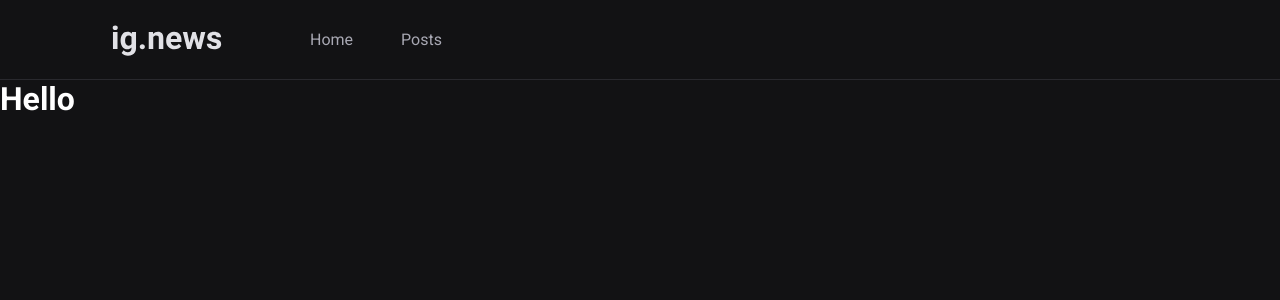
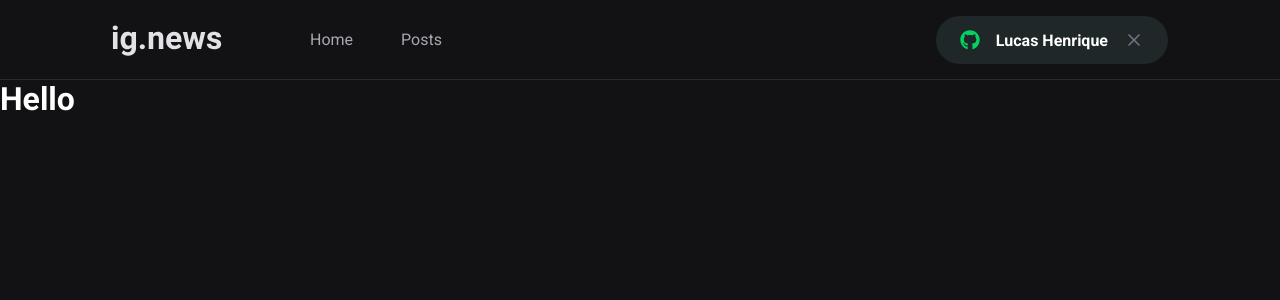
Before and after one commit to LucasHenrique98/ig-news-project, a Next.js app: page / in a window 1280 px wide. Shown: the top 300 px of the page. Built offline with nearby package versions, Linux system fonts and the light colour scheme.

Commit message:
Create the Sign in button to the Header component

```diff
--- a/package.json
+++ b/package.json
@@ -11,6 +11,7 @@
     "next": "10.1.3",
     "react": "17.0.2",
     "react-dom": "17.0.2",
+    "react-icons": "^4.2.0",
     "sass": "^1.32.8"
   },
   "devDependencies": {
--- a/src/components/Header/Header.tsx
+++ b/src/components/Header/Header.tsx
@@ -1,4 +1,5 @@
 import React from 'react';
+import SignInButton from './SignInButton/SignInButton';
 import styles from './style.module.scss';
 
 export function Header() {
@@ -12,6 +13,7 @@ export function Header() {
           </a>
           <a href="">Posts</a>
         </nav>
+        <SignInButton />
       </div>
     </header>
   );
--- /dev/null
+++ b/src/components/Header/SignInButton/SignInButton.tsx
@@ -0,0 +1,21 @@
+import React from 'react';
+import { FaGithub } from 'react-icons/fa';
+import { FiX } from 'react-icons/fi';
+import styles from './style.module.scss';
+
+export default function SignInButton() {
+  const isUserLoggedIn = true;
+
+  return isUserLoggedIn ? (
+    <button type="button" className={styles.signInButton}>
+      <FaGithub color="#04d361" />
+      Lucas Henrique
+      <FiX color="#737380" className={styles.closeIcon} />
+    </button>
+  ) : (
+    <button type="button" className={styles.signInButton}>
+      <FaGithub color="#eba417" />
+      Sign in with Github
+    </button>
+  );
+}
--- /dev/null
+++ b/src/components/Header/SignInButton/style.module.scss
@@ -0,0 +1,33 @@
+.signInButton {
+  height: 3rem;
+  border-radius: 3rem;
+  background: var(--gray-850);
+  border: 0;
+  padding: 0 1.5rem;
+
+  display: flex;
+  align-items: center;
+  justify-content: center;
+
+  color: var(--white);
+  font-weight: bold;
+
+  svg {
+    width: 20px;
+    height: 20px;
+  }
+
+  svg:first-child {
+    margin-right: 1rem;
+  }
+
+  svg.closeIcon {
+    margin-left: 1rem;
+  }
+
+  transition: filter 0.2s;
+
+  &:hover {
+    filter: brightness(0.8);
+  }
+}
--- a/src/components/Header/style.module.scss
+++ b/src/components/Header/style.module.scss
@@ -50,4 +50,8 @@
       }
     }
   }
+
+  button {
+    margin-left: auto;
+  }
 }
--- a/src/styles/global.scss
+++ b/src/styles/global.scss
@@ -10,6 +10,7 @@
   --gray-100: #e1e1e6;
   --gray-300: #a8a8b3;
   --gray-800: #29292e;
+  --gray-850: #1f2729;
   --gray-900: #121214;
 
   --cyan-500: #61dafb;
```
Also changed, not shown: 1 other file (tests, documents, lock files or other folders).
